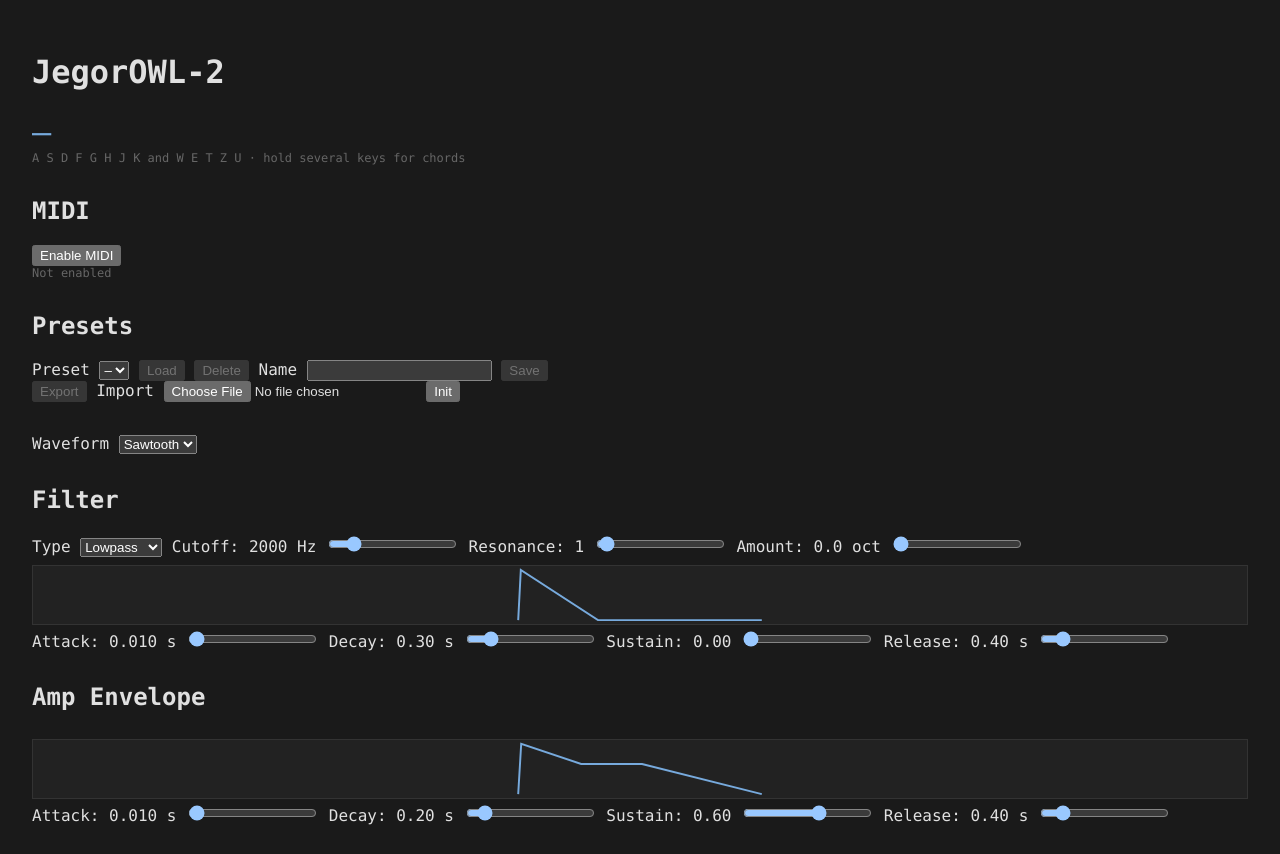
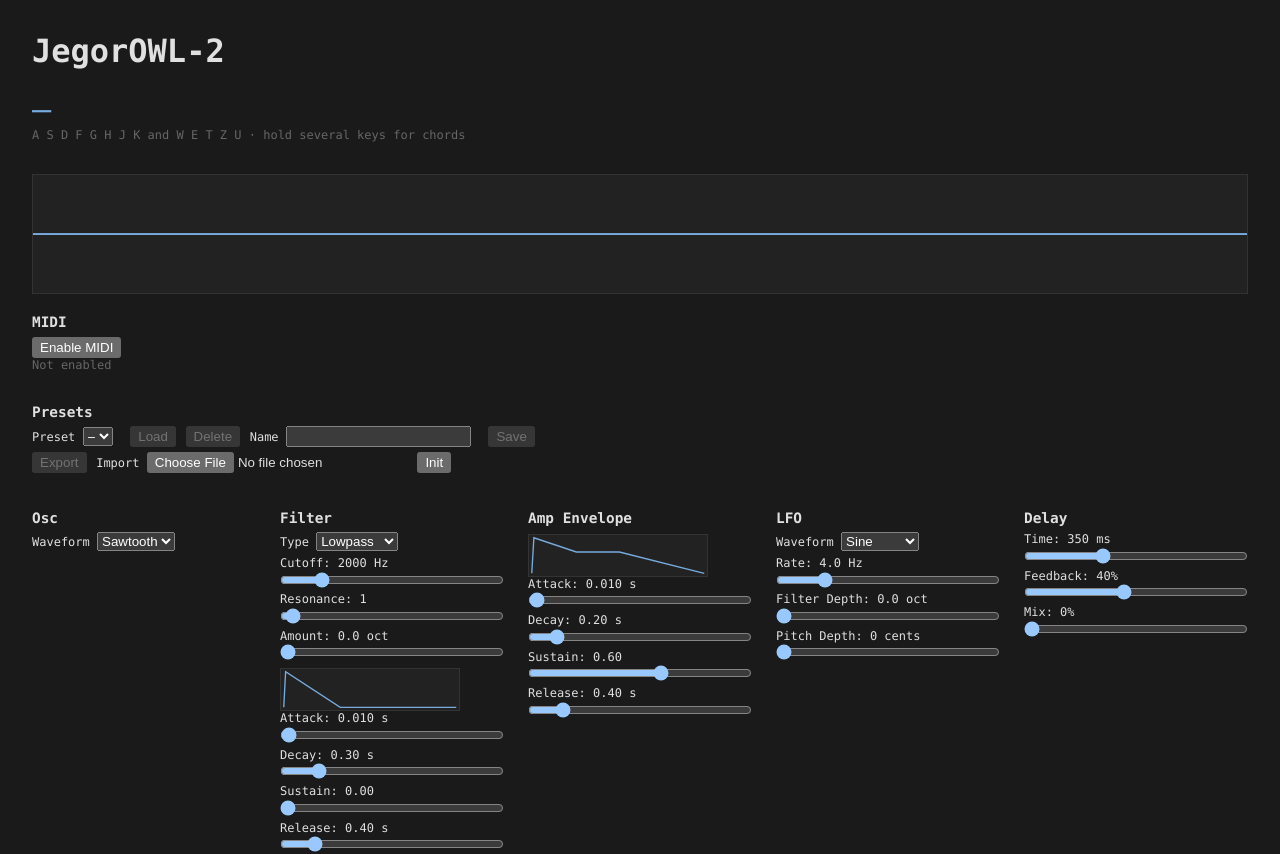
Before and after one commit to s-jegorow/JegorOWL-2, a Svelte app: page / in a window 1280 px wide. Shown: the top 854 px of the page. Built offline with nearby package versions, Linux system fonts and the light colour scheme.

Commit message:
update: analysernode -> oscilloscope

```diff
--- a/src/App.svelte
+++ b/src/App.svelte
@@ -4,6 +4,7 @@
   import { DEFAULT_SETTINGS } from './audio/engine';
   import { KEY_MAP, noteName } from './audio/notes';
   import EnvelopeGraph from './components/EnvelopeGraph.svelte';
+  import Oscilloscope from './components/Oscilloscope.svelte';
   import {
     loadLastSettings,
     saveLastSettings,
@@ -179,19 +180,23 @@
 <main>
   <h1>JegorOWL-2</h1>
 
-  <section>
+  <section class="wide">
     <p class="status">{activeLabel || '–'}</p>
     <p class="hint">A S D F G H J K and W E T Z U · hold several keys for chords</p>
   </section>
 
-  <section>
+  <section class="wide">
+    <Oscilloscope />
+  </section>
+
+  <section class="wide">
     <h2>MIDI</h2>
 
     <button onclick={enableMidi} disabled={!midiSupported || midiEnabled}>Enable MIDI</button>
     <p class="hint">{midiStatus}</p>
   </section>
 
-  <section>
+  <section class="wide">
     <h2>Presets</h2>
 
     <label>
@@ -225,6 +230,8 @@
   </section>
 
   <section>
+    <h2>Osc</h2>
+
     <label>
       Waveform
       <select bind:value={settings.waveform}>
@@ -389,6 +396,8 @@
   </section>
 
   <section>
+    <h2>Master</h2>
+
     <label>
       Volume: {Math.round(settings.volume * 100)}%
       <input type="range" min="0" max="1" step="0.01" bind:value={settings.volume} />
@@ -399,10 +408,20 @@
 <style>
   main {
     padding: 2rem;
+    display: grid;
+    grid-template-columns: repeat(auto-fill, minmax(220px, 1fr));
+    gap: 1.25rem 1.5rem;
+    align-items: start;
   }
-  section {
-    margin-bottom: 2rem;
+  h1, .wide {
+    grid-column: 1 / -1;
   }
+  h1 { margin: 0; }
+  section { margin: 0; }
+  h2 { font-size: 0.9rem; margin: 0 0 0.4rem; }
+  label { display: block; font-size: 0.75rem; margin-bottom: 0.3rem; }
+  input[type='range'] { display: block; width: 100%; margin: 0.1rem 0 0; }
+  .wide label { display: inline-block; margin-right: 0.5rem; }
   .status { font-size: 2rem; color: #7ad; margin: 0; min-height: 2.4rem; }
   .hint { font-size: 0.75rem; color: #666; margin-top: 0; }
 </style>
--- a/src/audio/engine.ts
+++ b/src/audio/engine.ts
@@ -59,6 +59,8 @@ export const DEFAULT_SETTINGS: EngineSettings = {
   reverbMix: 0,
 };
 
+export const ANALYSER_SIZE = 2048;
+
 interface AudioChain {
   ctx: AudioContext;
   voiceBus: GainNode;
@@ -66,6 +68,7 @@ interface AudioChain {
   delay: Delay;
   reverb: Reverb;
   masterGain: GainNode;
+  analyser: AnalyserNode;
 }
 
 let chain: AudioChain | null = null;
@@ -109,18 +112,26 @@ function createChain(): AudioChain {
   limiter.attack.value = 0.003;
   limiter.release.value = 0.1;
 
+  const analyser = ctx.createAnalyser();
+  analyser.fftSize = ANALYSER_SIZE;
+
   voiceBus.connect(delay.input);
   delay.output.connect(reverb.input);
   reverb.output.connect(masterGain);
+  reverb.output.connect(analyser);
   masterGain.connect(limiter);
   limiter.connect(ctx.destination);
 
-  return { ctx, voiceBus, lfo, delay, reverb, masterGain };
+  return { ctx, voiceBus, lfo, delay, reverb, masterGain, analyser };
 }
 
 function ensureChain(): AudioChain {
   if (!chain) chain = createChain();
   return chain;
+}
+
+export function getAnalyser(): AnalyserNode | null {
+  return chain ? chain.analyser : null;
 }
 
 function releaseVoice(voice: Voice, releaseTime: number, filterReleaseTime: number): void {
--- a/src/components/EnvelopeGraph.svelte
+++ b/src/components/EnvelopeGraph.svelte
@@ -44,8 +44,10 @@
 
 <style>
   .envelope {
+    display: block;
     width: 100%;
-    height: 60px;
+    height: auto;
+    max-width: 180px;
     background: #222;
     border: 1px solid #333;
     margin-top: 0.5rem;
--- /dev/null
+++ b/src/components/Oscilloscope.svelte
@@ -0,0 +1,72 @@
+<script lang="ts">
+  import { getAnalyser, ANALYSER_SIZE } from '../audio/engine';
+
+  const WIDTH = 520;
+  const HEIGHT = 120;
+  const SAMPLES_SHOWN = 1024;
+
+  let canvas: HTMLCanvasElement;
+
+  function findTrigger(data: Float32Array): number {
+    const searchEnd = data.length - SAMPLES_SHOWN;
+    for (let i = 1; i < searchEnd; i++) {
+      // trigger-magic
+      if (data[i - 1] < 0 && data[i] >= 0) return i;
+    }
+    return 0;
+  }
+
+  function draw(pen: CanvasRenderingContext2D, data: Float32Array): void {
+    pen.fillStyle = '#222';
+    pen.fillRect(0, 0, WIDTH, HEIGHT);
+
+    pen.strokeStyle = '#333';
+    pen.lineWidth = 1;
+    pen.beginPath();
+    pen.moveTo(0, HEIGHT / 2);
+    pen.lineTo(WIDTH, HEIGHT / 2);
+    pen.stroke();
+
+    const start = findTrigger(data);
+
+    pen.strokeStyle = '#7ad';
+    pen.lineWidth = 2;
+    pen.beginPath();
+    for (let i = 0; i < SAMPLES_SHOWN; i++) {
+      const x = (i / (SAMPLES_SHOWN - 1)) * WIDTH;
+      const y = HEIGHT / 2 - data[start + i] * (HEIGHT / 2);
+      if (i === 0) pen.moveTo(x, y);
+      else pen.lineTo(x, y);
+    }
+    pen.stroke();
+  }
+
+  $effect(() => {
+    const pen = canvas.getContext('2d');
+    if (!pen) return;
+
+    const data = new Float32Array(ANALYSER_SIZE);
+    let frameId = 0;
+
+    const frame = (): void => {
+      const analyser = getAnalyser();
+      if (analyser) analyser.getFloatTimeDomainData(data);
+      draw(pen, data);
+      frameId = requestAnimationFrame(frame);
+    };
+
+    frame();
+    return () => cancelAnimationFrame(frameId);
+  });
+</script>
+
+<canvas bind:this={canvas} width={WIDTH} height={HEIGHT}></canvas>
+
+<style>
+  canvas {
+    display: block;
+    width: 100%;
+    height: 120px;
+    border: 1px solid #333;
+  }
+</style>
```
